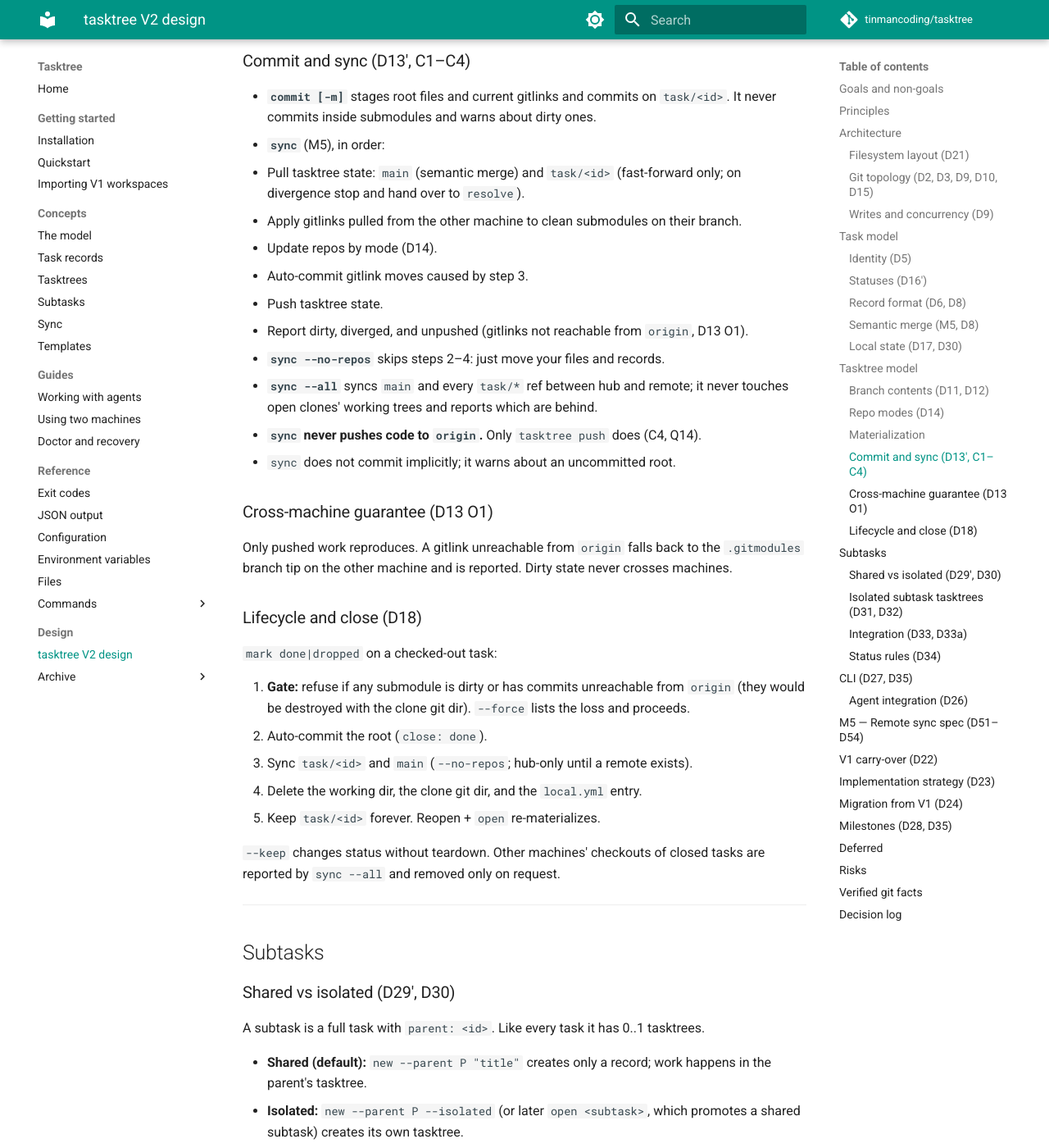
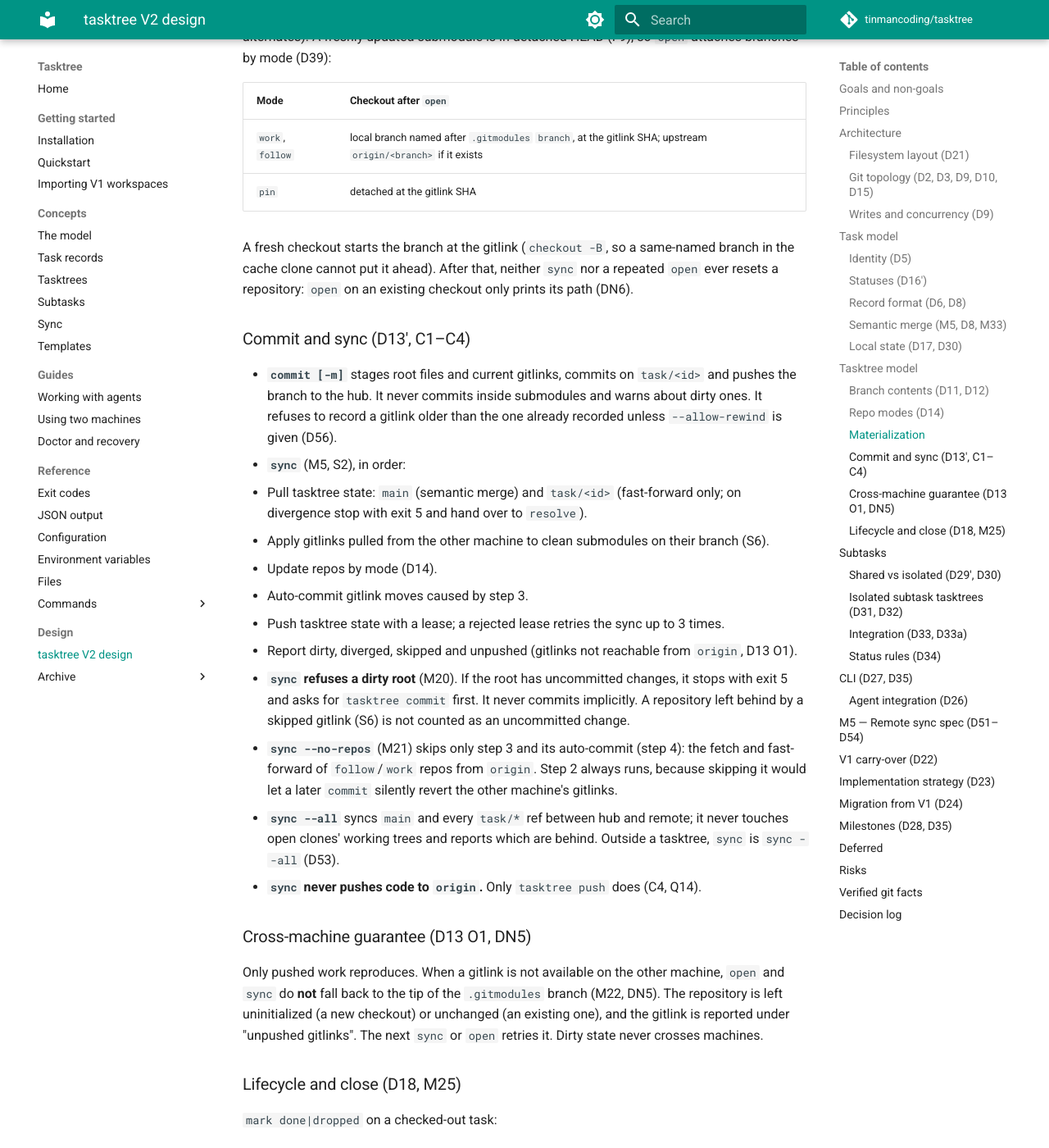
Before and after one commit to tinmancoding/tasktree, an MkDocs documentation site: the page built from docs/design/tasktree-v2.md, in a window 1280 px wide and 1400 px high, scrolled down 7246 px. Shown: the whole window at 82% size. Built offline with MkDocs 1.6.1 and Material for MkDocs 9.7.7, drawn with Linux system fonts in a browser that asks for light colours; comment, search, counter and statistics services are not loaded; some of the changed text lies outside the part shown.

Commit message:
docs: bring the design document in line with the implementation

````diff
--- a/docs/design/tasktree-v2.md
+++ b/docs/design/tasktree-v2.md
@@ -14,6 +14,12 @@ management**, using git for all state:
    ticket — so no external task system is required.
 
 Decision codes (`Dn`, `Kn`, `Xn`, `Rn`, …) refer to the [decision log](#decision-log).
+
+This document records the design as accepted and then amended by later decisions (the log is
+append-only; a later decision supersedes an earlier one). Sections describing current behavior
+were brought in line with the implementation on branch `v2` and use the final binary name,
+`tasktree` (D58). The generated [CLI reference](../reference/cli/tasktree.md) is the authority for
+commands and flags.
 
 ---
 
@@ -154,15 +160,15 @@ One file per task: `tasks/<id>.md` on `main`. Three sections with distinct write
 ```markdown
 ---
 id: k7x2mq
-handle: DSA-8946
-title: AI board member prod admin
+handle: PROJ-123
+title: Payments retry for the client
 status: active
 parent: null
-labels: [aibm]
+labels: [payments]
 refs:
-  - jira: DSA-8946
-  - pr: DiligentCorp/boardroom-ai#123
-  - url: https://diligentbrands.atlassian.net/wiki/spaces/X/pages/123
+  - jira: PROJ-123
+  - pr: myorg/api#123
+  - url: https://example.com/wiki/spaces/X/pages/123
 createdAt: 2026-10-12T09:00:00Z
 updatedAt: 2026-10-12T10:03:00Z
 ---
@@ -199,13 +205,19 @@ Use the existing client wrapper instead of a new SDK.
   (`jira.baseUrl`). No external API calls (D25).
 - Subtasks are ordinary records with `parent: <id>` (D4). No directory nesting.
 
-### Semantic merge (M5, D8)
+### Semantic merge (M5, D8, M33)
 
-When `main` diverges across machines, merge per file:
+When `main` diverges across machines, merge per file against the common ancestor (S4):
 
-- Log: union of entries by entry ID.
-- Frontmatter: 3-way merge per field.
-- Description: 3-way text merge; on a real conflict keep both versions and flag the task.
+- Log: union of entries by entry ID. Entries are ordered by timestamp, then ID. Local entries keep
+  their bytes; remote entries that interleave in time are inserted in order.
+- `labels` and `refs`: three-way set merge.
+- Scalar frontmatter fields (and unknown keys): three-way. A change on one side wins. A change to
+  different values on both sides keeps the local value, logs the remote value as a `comment`
+  entry and sets `conflict: [field]` (D52).
+- Description: three-way on the whole text, with the same conflict rule.
+- Delete versus modify keeps the modified version. Other files on `main` use git's merge, and a
+  conflict there stops the sync.
 
 ### Local state (D17, D30)
 
@@ -289,45 +301,64 @@ branches by mode (D39):
 | `work`, `follow` | local branch named after `.gitmodules` `branch`, at the gitlink SHA; upstream `origin/<branch>` if it exists |
 | `pin` | detached at the gitlink SHA |
 
-`open` never resets a local branch that already exists.
+A fresh checkout starts the branch at the gitlink (`checkout -B`, so a same-named branch in the
+cache clone cannot put it ahead). After that, neither `sync` nor a repeated `open` ever resets a
+repository: `open` on an existing checkout only prints its path (DN6).
 
 ### Commit and sync (D13′, C1–C4)
 
-- **`commit [-m]`** stages root files and current gitlinks and commits on `task/<id>`. It
-  never commits inside submodules and warns about dirty ones.
-- **`sync`** (M5), in order:
+- **`commit [-m]`** stages root files and current gitlinks, commits on `task/<id>` and pushes the
+  branch to the hub. It never commits inside submodules and warns about dirty ones. It refuses to
+  record a gitlink older than the one already recorded unless `--allow-rewind` is given (D56).
+- **`sync`** (M5, S2), in order:
   1. Pull tasktree state: `main` (semantic merge) and `task/<id>` (fast-forward only; on
-     divergence stop and hand over to `resolve`).
-  2. Apply gitlinks pulled from the other machine to clean submodules on their branch.
+     divergence stop with exit 5 and hand over to `resolve`).
+  2. Apply gitlinks pulled from the other machine to clean submodules on their branch (S6).
   3. Update repos by mode (D14).
   4. Auto-commit gitlink moves caused by step 3.
-  5. Push tasktree state.
-  6. Report dirty, diverged, and unpushed (gitlinks not reachable from `origin`, D13 O1).
-- **`sync --no-repos`** skips steps 2–4: just move your files and records.
+  5. Push tasktree state with a lease; a rejected lease retries the sync up to 3 times.
+  6. Report dirty, diverged, skipped and unpushed (gitlinks not reachable from `origin`, D13 O1).
+- **`sync` refuses a dirty root** (M20). If the root has uncommitted changes, it stops with exit 5
+  and asks for `tasktree commit` first. It never commits implicitly. A repository left behind by a
+  skipped gitlink (S6) is not counted as an uncommitted change.
+- **`sync --no-repos`** (M21) skips only step 3 and its auto-commit (step 4): the fetch and
+  fast-forward of `follow`/`work` repos from `origin`. Step 2 always runs, because skipping it
+  would let a later `commit` silently revert the other machine's gitlinks.
 - **`sync --all`** syncs `main` and every `task/*` ref between hub and remote; it never touches
-  open clones' working trees and reports which are behind.
+  open clones' working trees and reports which are behind. Outside a tasktree, `sync` is
+  `sync --all` (D53).
 - **`sync` never pushes code to `origin`.** Only `tasktree push` does (C4, Q14).
-- `sync` does not commit implicitly; it warns about an uncommitted root.
 
-### Cross-machine guarantee (D13 O1)
+### Cross-machine guarantee (D13 O1, DN5)
 
-Only pushed work reproduces. A gitlink unreachable from `origin` falls back to the
-`.gitmodules` branch tip on the other machine and is reported. Dirty state never crosses
+Only pushed work reproduces. When a gitlink is not available on the other machine, `open` and
+`sync` do **not** fall back to the tip of the `.gitmodules` branch (M22, DN5). The repository is
+left uninitialized (a new checkout) or unchanged (an existing one), and the gitlink is reported
+under "unpushed gitlinks". The next `sync` or `open` retries it. Dirty state never crosses
 machines.
 
-### Lifecycle and close (D18)
+### Lifecycle and close (D18, M25)
 
 `mark done|dropped` on a checked-out task:
 
-1. **Gate:** refuse if any submodule is dirty or has commits unreachable from `origin` (they
-   would be destroyed with the clone git dir). `--force` lists the loss and proceeds.
-2. Auto-commit the root (`close: done`).
-3. Sync `task/<id>` and `main` (`--no-repos`; hub-only until a remote exists).
-4. Delete the working dir, the clone git dir, and the `local.yml` entry.
+1. **Gate:** refuse if the task has open subtasks (ST1), or if any of these hold (D46). Each cause
+   is listed, and `--force` lists the loss and proceeds (it does not override open subtasks):
+   - a submodule has uncommitted changes (including untracked files),
+   - a submodule has commits, on `HEAD` or any local branch, that are not reachable from `origin`
+     (tags are not counted),
+   - a submodule has a stash,
+   - the root has ignored, untracked files (other than `.DS_Store` and `.tasktree/task.md`),
+   - the root contains an unregistered nested git repository,
+   - a submodule's `HEAD` is older than its recorded gitlink (a rewind, D56).
+2. Commit the root (`close: done`) and push the branch to the hub.
+3. Record the status. If a remote is configured, push `main` and `task/<id>` to it, fast-forward
+   only and best effort within the short implicit-call limit (D53, D59). A failure is a warning,
+   because the hub already holds everything. Close does not run `sync` and never merges.
+4. Re-run the loss gate, then delete the working dir, the clone git dir, and the `local.yml` entry.
 5. Keep `task/<id>` forever. Reopen + `open` re-materializes.
 
 `--keep` changes status without teardown. Other machines' checkouts of closed tasks are
-reported by `sync --all` and removed only on request.
+reported by `sync --all` and removed only on request (`tasktree mark <status> -t <handle>`).
 
 ---
 
@@ -418,15 +449,30 @@ Targeting: inside a tasktree, commands act on its task (see target resolution);
 | X16 | `list` tree, `info` subtasks | Hierarchy and progress |
 | X17 | `mark … --cascade` | Close a parent with its subtasks |
 | X18 | `info set parent <h>` / `--clear` | Reparent |
+| X19 | `alias add <alias> <url>`, `alias rm <alias>`, `alias list [--json]` | Manage repository aliases (X11, built with D58) |
+| X20 | `list --ref <jira\|pr\|url>:<value>` | Find tasks by an exact reference (X3, built with D58) |
+| X21 | `bootstrap [run]`, `bootstrap add <name> <run> [--workdir] [--env K=V]`, `bootstrap rm <name>`, `bootstrap list [--json]` | Manage and run bootstrap steps; also with `-t` on a definition (D47, D58) |
+| X22 | `info ack <field>` | Clear a sync conflict flag without changing the field (D52, D58) |
+| X23 | `template list\|show --json`, `template validate` | Machine-readable templates (D58); `new --template <name\|file>` |
+| X24 | `sync [--no-repos] [--all] [--allow-unrelated] [--json]`, `resolve [--take local\|remote] [path…] [--json]` | Remote sync and divergence handling (X9, X10, M5) |
+| X25 | `push [repo…]`, `focus <h>\|--clear`, `move <path>`, `doctor [--fix] [--json]`, `import <path>\|--all\|--recover` | As X9, X14, X12 |
+| X26 | `gen-docs <dir>` (hidden) | Writes the CLI reference pages. Run it with `make docs-cli`. |
+| X27 | `completion <shell>` | Generated by Cobra |
+
+The generated [CLI reference](../reference/cli/tasktree.md) lists every command and flag with its help
+text; this table keeps the decision codes.
 
 ### Agent integration (D26)
 
 - **AG1:** every read command supports `--json` with a documented, stable shape; distinct
   exit codes for not-in-tasktree, conflict, gate-refused, not-found.
 - **AG2:** author = `--author` → `TASKTREE_AUTHOR` → `config.yml` `author`; machine from config.
-- **AG3:** the tool never edits user-owned files. The default template writes a starter root
-  `AGENTS.md` once ("use `tasktree info`/`note`/`ref add`; never git in the root"). The pi
-  `tasktree` skill is rewritten for V2.
+- **AG3:** the tool never edits user-owned files after creating them (M36). It writes a starter
+  root `AGENTS.md` once, in the first commit of a tasktree ("use `tasktree info`/`note`; never git
+  in the root"): when `open` or a definition edit creates the branch, when a template creates it
+  (unless the template supplies its own `AGENTS.md`), and when `import` finds none. It is never
+  rewritten. An isolated subtask's file also names the parent task. The pi `tasktree` skill is
+  rewritten for V2.
 - **AG4:** `.tasktree/task.md` is regenerated on `open`, `sync`, and every record write in
   that tasktree.
 
@@ -436,14 +482,14 @@ Targeting: inside a tasktree, commands act on its task (see target resolution);
 
 | Code | Behavior |
 |---|---|
-| S1 | `tt2 config set remote <url>` adds `origin` to the hub and pushes `main` + all `task/*`; `config set remote ""` removes it. `tt2 setup --remote <url>` on a machine without a hub clones it (D51). |
-| S2 | `sync` inside a tasktree: pull `main` (semantic merge) → pull `task/<id>` (fast-forward only) → apply pulled gitlinks to clean submodules → update repos by mode (D14) → auto-commit tool-caused gitlink moves → push → report. `--no-repos` skips only the D14 upstream updates (origin fetch + fast-forward of follow/work branches) and their auto-commit; applying a pulled definition (S6) always runs, because skipping it would let a later `tt2 commit` silently revert the other machine's gitlinks. |
+| S1 | `tasktree config set remote <url>` adds `origin` to the hub and pushes `main` + all `task/*`; `config set remote ""` removes it. `tasktree setup --remote <url>` on a machine without a hub clones it (D51). |
+| S2 | `sync` inside a tasktree: pull `main` (semantic merge) → pull `task/<id>` (fast-forward only) → apply pulled gitlinks to clean submodules → update repos by mode (D14) → auto-commit tool-caused gitlink moves → push → report. `--no-repos` skips only the D14 upstream updates (origin fetch + fast-forward of follow/work branches) and their auto-commit; applying a pulled definition (S6) always runs, because skipping it would let a later `tasktree commit` silently revert the other machine's gitlinks. |
 | S3 | `sync --all` (and `sync` outside a tasktree): sync `main` + every `task/*` ref; never touches checkouts; reports checkouts that are behind and checkouts of closed tasks. |
 | S4 | Semantic merge of `main` per `tasks/<id>.md`: log = union by entry id (timestamp order); labels/refs 3-way set merge; scalars + description 3-way, conflicts per D52; other files on `main` use git's 3-way merge (conflict stops the sync); delete vs modify keeps the modified version. Merge commit `sync: merge <machine>`. |
 | S5 | Fetch outside the hub lock; merge and update refs inside it; push with `--force-with-lease` against the fetched ref; a rejected push retries the sync up to 3 times. |
 | S6 | Gitlink apply: a submodule whose gitlink moved, clean and on its `.gitmodules` branch → fetch from `origin` and fast-forward to the gitlink; commit not on `origin` → skip and report. |
 | S7 | Repo updates use bounded parallel fetch (`sync.jobs`, default 4); a failing repo is reported and the rest continue; exit 1 at the end if anything failed. |
-| S8 | `task/<id>` divergence: stop, show both commit lists and differing paths; `tt2 resolve [--take local\|remote] [path…]` (all paths when none given; gitlinks are paths) → merge commit + push. Repo branches are never reset: a clean repo whose branch is ahead of / diverged from the chosen gitlink keeps its tip and the mismatch is reported (the root then shows the gitlink as modified until reconciled). |
+| S8 | `task/<id>` divergence: stop, show both commit lists and differing paths; `tasktree resolve [--take local\|remote] [path…]` (all paths when none given; gitlinks are paths) → merge commit + push. Repo branches are never reset: a clean repo whose branch is ahead of / diverged from the chosen gitlink keeps its tip and the mismatch is reported (the root then shows the gitlink as modified until reconciled). |
 | S9 | `--allow-unrelated` required for the first merge of `main` histories with no common commit. |
 | S10 | `doctor`: `remote-unreachable`, `main-behind`/`main-ahead`, `conflict-flag` (warnings). |
 
@@ -469,9 +515,9 @@ Targeting: inside a tasktree, commands act on its task (see target resolution);
 
 - Same repo, Go, module `github.com/tinmancoding/tasktree/v2` on `main`; V1 frozen on a `v1`
   branch for fixes. Released as `v2.0.0` via release-please (`feat!:`); same binary name.
-- **During development the V2 binary is `tt2`** (`cmd/tt2`), installed alongside V1 `tasktree`
-  and its `tt` alias, so existing V1 workspaces keep working until `import` (M3). It takes the
-  `tasktree` name at `v2.0.0` (D37, D42).
+- **The binary is `tasktree`** (`cmd/tasktree`). `make install` also creates `tt` and `tt2`
+  symlinks to it (D58). During development it was called `tt2`, installed beside V1 so that
+  existing V1 workspaces kept working until `import` (D37, D42); the rename happened with D58.
 - Development happens on branch `v2`; V1 is frozen on branch `v1`; `v2` merges to `main` at
   `v2.0.0`.
 - Rewrite `domain`, `app`, `cli` (~79% of V1 non-test code).
@@ -491,7 +537,11 @@ Targeting: inside a tasktree, commands act on its task (see target resolution);
    branches, unpushed commits, dirty state, and stashes are preserved. Branch and mode come from
    the checkout's **current** state, not the V1 spec (D43): on the default branch → `follow`,
    on another branch → `work`, detached → `pin`.
-4. Commit root artifacts; convert `local` sources to symlinks; remove `Tasktree.yml`.
+4. Commit root artifacts and remove `Tasktree.yml` (its full text is quoted in the first log
+   entry). Non-git sources (`local`, `static`, `http`, `archive`) are not converted (M37): their
+   files and symlinks are committed as they are, symlink targets unchanged, so an absolute target
+   stays machine-specific. The plan lists the symlinks. A nested git repository that
+   `Tasktree.yml` does not declare is a refusal.
 5. Verify `git status --porcelain` and `HEAD` per repo before/after; any difference rolls back.
 
 The folder stays in place (path in `local.yml`) unless `--move` relocates it to
@@ -499,14 +549,15 @@ The folder stays in place (path in `local.yml`) unless `--move` relocates it to
 
 ## Milestones (D28, D35)
 
-| Milestone | Scope |
-|---|---|
-| **S — Walking skeleton** (D41) | Hub, `setup`, `new` (incl. `--parent` for shared subtasks), `list`, `info`, `note`, `mark` (incl. close flow), `open`, `add` (aliases, modes, K2), `remove`, `commit`, `root`, `-t` targeting, `--json` for `list`/`info`. Record syntax (D38), `open` branch rules (D39), git env/path rules (D40). Binary `tt2`. Backup of `~/.tasktree` in place (R4). |
-| **M1 — Records** | `info edit`, `info set` (incl. reparent), `ref`, `label`, `history`, `list` tree, `mark --cascade`, starter `AGENTS.md`. |
-| **M2 — Tasktrees + isolated subtasks** | `mode`, `bootstrap`, `focus` (D36), full target resolution (`TASKTREE_TASK`, focus), `.tasktree/task.md`, pi skill rewrite, `--isolated`, promotion, `parent` remote, `push` + fork-point check. |
-| **M3 — Import** | `import` (D24); stop using V1 day to day. |
-| **M4 — Polish** | Retargeted templates, `doctor` (incl. orphan cleanup, moved from M2), `move`. |
-| **M5 — Remote** | `sync`, `sync --all`, `resolve`, semantic merge. |
+| Milestone | Scope | Status |
+|---|---|---|
+| **S — Walking skeleton** (D41) | Hub, `setup`, `new` (incl. `--parent` for shared subtasks), `list`, `info`, `note`, `mark` (incl. close flow), `open`, `add` (aliases, modes, K2), `remove`, `commit`, `root`, `-t` targeting, `--json` for `list`/`info`. Record syntax (D38), `open` branch rules (D39), git env/path rules (D40). Developed as `tt2` (D42). Backup of `~/.tasktree` in place (R4). | Implemented on `v2` |
+| **M1 — Records** | `info edit`, `info set` (incl. reparent), `ref`, `label`, `history`, `list` tree, `mark --cascade`, starter `AGENTS.md`. | Implemented on `v2` |
+| **M2 — Tasktrees + isolated subtasks** | `mode`, `bootstrap`, `focus` (D36), full target resolution (`TASKTREE_TASK`, focus), `.tasktree/task.md`, pi skill rewrite, `--isolated`, promotion, `parent` remote, `push` + fork-point check. | Implemented on `v2` |
+| **M3 — Import** | `import` (D24); stop using V1 day to day. | Implemented on `v2` |
+| **M4 — Polish** | Retargeted templates, `doctor` (incl. orphan cleanup, moved from M2), `move`. | Implemented on `v2` |
+| **M5 — Remote** | `sync`, `sync --all`, `resolve`, semantic merge. | Implemented on `v2` |
+| **Audit follow-ups** (D58) | X11 `alias add\|rm\|list` and `list --ref` (listed in X3 and X11 but built late), `bootstrap add\|rm\|list`, `info ack`, JSON for `template list\|show`. | Implemented on `v2` with D58 |
 
 ## Deferred
 
@@ -570,7 +621,7 @@ Checked against git 2.53.0:
 | D17 | Checkout state is per machine in `~/.tasktree/local.yml`, never on `main` |
 | D18 | Close flow: gate, auto-commit root, sync, teardown, keep branch; `--keep`, `--force` |
 | D19 | Remote is configuration (`setup`, `config set remote`); none is valid |
-| D20 | Laci's instance starts local-only |
+| D20 | The first instance starts local-only |
 | D21 | Layout: `~/.tasktree` (L3, `TASKTREE_HOME`), cache in OS cache dir (L2), flat task dirs (L1) |
 | D22 | V1 carry-over table K1–K13 |
 | D23 | Rewrite in the same repo as Go module `/v2`; port leaf packages |
````
Also changed, not shown: other parts of docs/design/tasktree-v2.md (+9 -9 lines).
